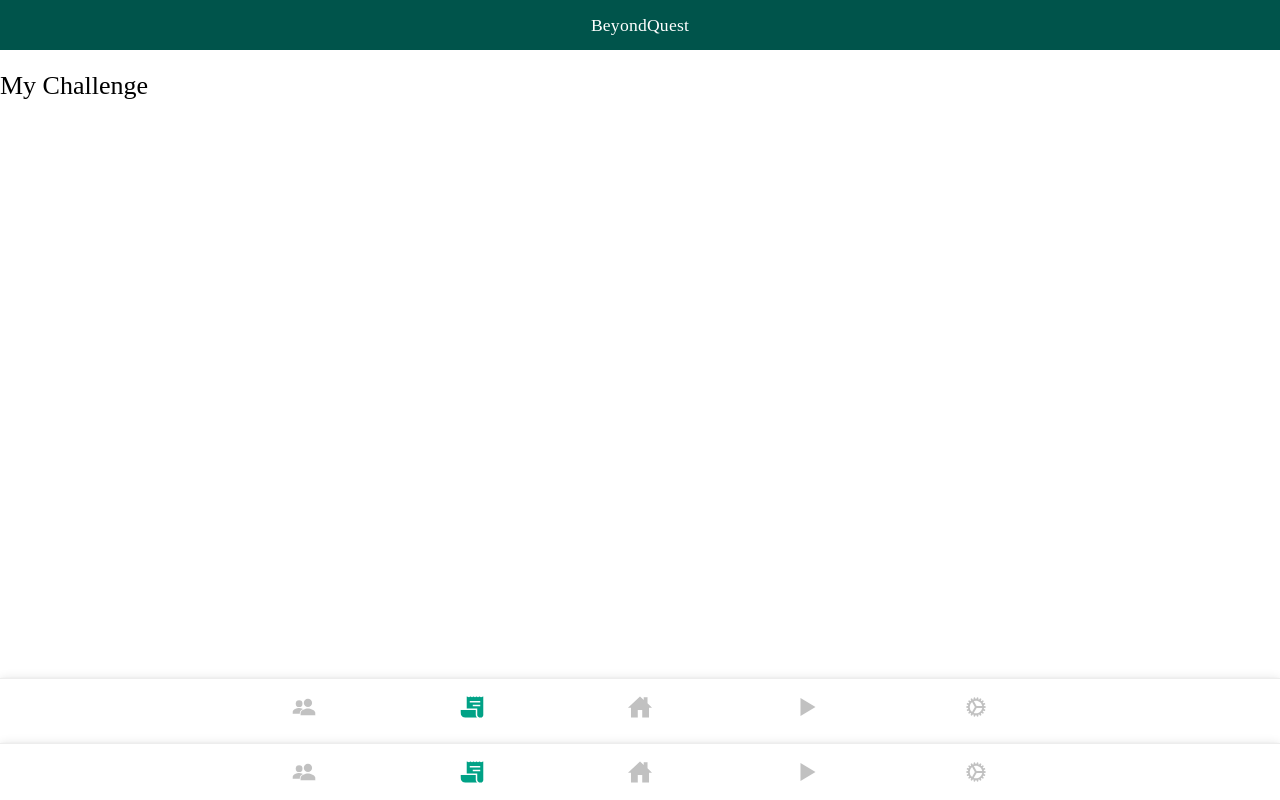
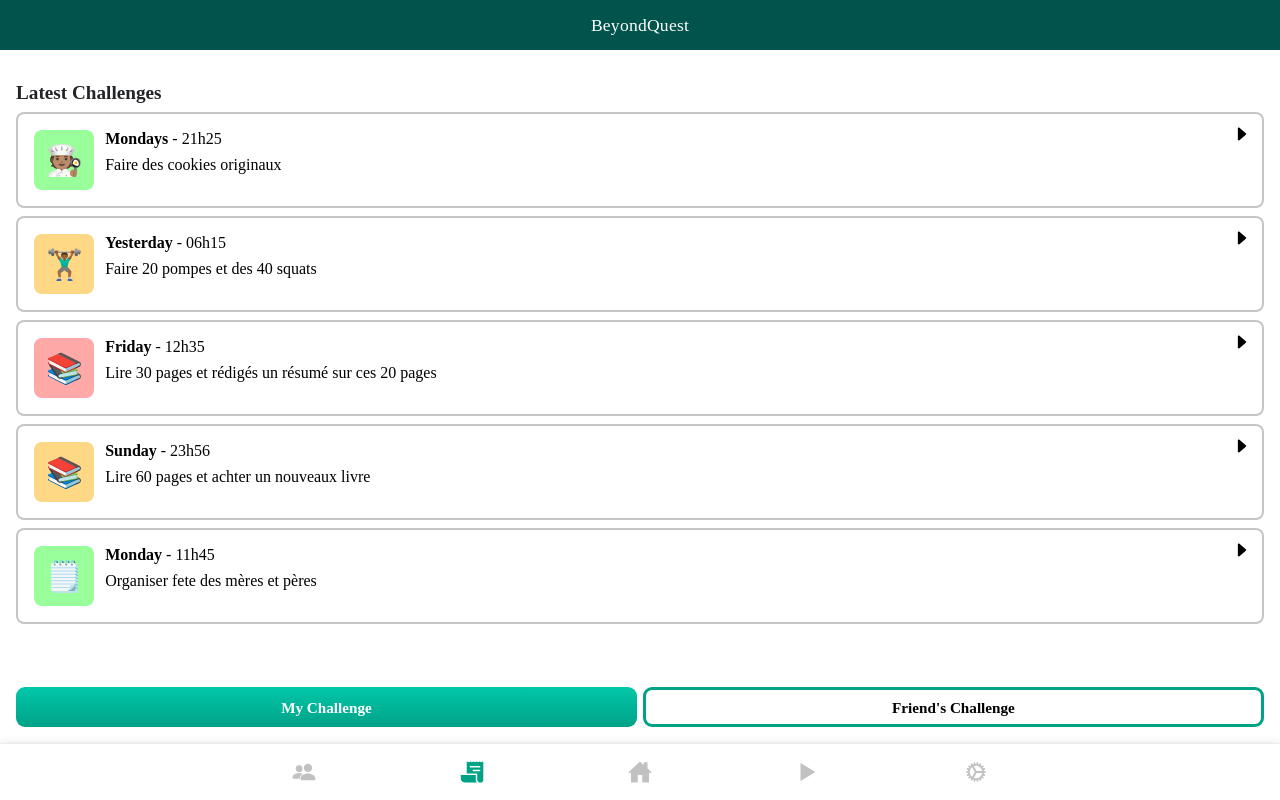
Before and after one commit to thomasperge/beyondquest, a React (Vite) app: page /challenge in a window 1280 px wide. Built offline with nearby package versions, Linux system fonts and the light colour scheme; a web font is replaced by a local one.

Commit message:
fix: fix challenge navbar + adding challenge component

```diff
--- a/src/components/challenge/friendschallenge/friendschallenge.css
+++ b/src/components/challenge/friendschallenge/friendschallenge.css
@@ -0,0 +1,8 @@
+.friends-challenge-container {
+  width: 100%;
+  background-color: var(--ion-color-50);
+  border-radius: 8px;
+  padding: 1.7rem 2rem;
+  text-align: center;
+  gap: 1rem;
+}
--- a/src/components/challenge/friendschallenge/friendschallenge.tsx
+++ b/src/components/challenge/friendschallenge/friendschallenge.tsx
@@ -1,4 +1,5 @@
-import './goalItems.css';
+import HeadingComponent from "../../heading/heading.js";
+import './friendschallenge.css'
 
 interface ContainerProps {
   title: string;
@@ -6,21 +7,32 @@ interface ContainerProps {
   svg: string;
 }
 
-const FriendsChallengeComponent: React.FC<ContainerProps> = ({ title, subtitle, svg }) => {
+const FriendsChallengeComponent: React.FC = () => {
   return (
-    <div className="goalitems-items flex">
-      {/* Logo */}
-      <div className="goalitems-items-logo">
-        <img src={svg} alt="" style={{width: "35px", height: "70%"}} />
-      </div>
-      {/* Text */}
-      <div className="goalitems-items-text column">
-        <div className="goalitems-items-title">
-          {title}
-        </div>
-        <div className="goalitems-items-subtitle">
-          {subtitle}
-        </div>
+    <div className='ion-padding-vertical'>
+      <HeadingComponent
+        text="Friends Challenges"
+        fontSize="1.2rem"
+        fontWeight="600"
+        color="var(--ion-color-dark)"
+        padding="0 0 .5rem 0"
+      />
+
+      <div className="friends-challenge-container flex column">
+        <HeadingComponent
+          text="Your friends haven't posted yet"
+          fontSize="1rem"
+          fontWeight="600"
+          color="var(--ion-color-800)"
+        />
+
+        <HeadingComponent
+          text="Wait for their post and discuss among yourselves"
+          fontSize=".75rem"
+          fontWeight="400"
+          padding="0 1.6rem"
+          color="var(--ion-color-800)"
+        />
       </div>
     </div>
   );
--- a/src/components/challenge/mychallenge/mychallenge.tsx
+++ b/src/components/challenge/mychallenge/mychallenge.tsx
@@ -1,9 +1,88 @@
-import { MyChallengeDto } from '../../../enum/challenge.js';
-import './goalItems.css';
+import { DifficultyDto } from '../../../enum/difficulty.js';
+import ChallengeItemsComponent from '../../challengeitems/challengeitems.js';
+import HeadingComponent from '../../heading/heading.js';
+import cookSvg from "./../../../assets/svg/cook.svg";
+import sportSvg from "./../../../assets/svg/sport.svg";
+import bookSvg from "./../../../assets/svg/book.svg";
+import notepadSvg from "./../../../assets/svg/notepad.svg";
+import './mychallenge.css'
 
-const MyChallengeComponent: React.FC<MyChallengeDto> = ({ ...props }) => {
+const MyChallengeComponent: React.FC = () => {
+  const challenges = [
+    {
+      id: 1,
+      days: "Mondays",
+      hours: "21h25",
+      categories: "Cuisine",
+      challenge: "Faire des cookies originaux",
+      difficulty: DifficultyDto.Easy,
+      iconsvgurl: cookSvg,
+    },
+    {
+      id: 2,
+      days: "Yesterday",
+      hours: "06h15",
+      categories: "Sport",
+      challenge: "Faire 20 pompes et des 40 squats",
+      difficulty: DifficultyDto.Medium,
+      iconsvgurl: sportSvg,
+    },
+    {
+      id: 3,
+      days: "Friday",
+      hours: "12h35",
+      categories: "Lecture",
+      challenge: "Lire 30 pages et rédigés un résumé sur ces 20 pages",
+      difficulty: DifficultyDto.Hard,
+      iconsvgurl: bookSvg,
+    },
+    {
+      id: 4,
+      days: "Sunday",
+      hours: "23h56",
+      categories: "Lecture",
+      challenge: "Lire 60 pages et achter un nouveaux livre",
+      difficulty: DifficultyDto.Medium,
+      iconsvgurl: bookSvg,
+    },
+    {
+      id: 5,
+      days: "Monday",
+      hours: "11h45",
+      categories: "Organisation",
+      challenge: "Organiser fete des mères et pères",
+      difficulty: DifficultyDto.Easy,
+      iconsvgurl: notepadSvg,
+    },
+  ];
+
   return (
-    <div className="goalitems-items flex">
+    <div className='ion-padding-vertical'>
+      {/* Latest Challenge */}
+      <HeadingComponent
+        text="Latest Challenges"
+        fontSize="1.2rem"
+        fontWeight="600"
+        color="var(--ion-color-dark)"
+        padding="0 0 .5rem 0"
+      />
+
+      {/* All Challenge */}
+      <div className="column ion-margin-bottom" style={{ gap: ".5rem" }}>
+        {challenges.map(
+          ({ id, days, hours, categories, challenge, difficulty, iconsvgurl }) => (
+            <ChallengeItemsComponent
+              key={id}
+              days={days}
+              hours={hours}
+              categorie={categories}
+              challenge={challenge}
+              difficulty={difficulty}
+              iconsvgurl={iconsvgurl}
+            />
+          )
+        )}
+      </div>
     </div>
   );
 };
--- a/src/pages/challenge/challenge.css
+++ b/src/pages/challenge/challenge.css
@@ -1,11 +1,22 @@
-.challengeContainer {
+.challenge-container {
+  height: 100%;
+}
+
+.challenge-component-container {
+  min-height: 100%;
+  height: max-content;
+}
+
+.challenge-button-container {
+  position: sticky;
   width: 100%;
   display: flex;
   justify-content: space-between;
+  z-index: 1000;
+  padding: .5rem 0 1rem 0;
+  gap: 6px;
+  bottom: 0;
   background-color: white;
-  z-index: 1000;
-  padding: .5rem 1rem 1rem 1rem;
-  gap: 6px;
 }
 
 .selected {
--- a/src/pages/challenge/challenge.tsx
+++ b/src/pages/challenge/challenge.tsx
@@ -1,9 +1,8 @@
-import { IonContent, IonFooter, IonPage } from '@ionic/react';
 import { useState } from 'react';
-import Navbar from '../../components/navbar/navbar.js';
-import ToolBarComponent from '../../components/toolbar/toolbar.js';
+import MyChallengeComponent from '../../components/challenge/mychallenge/mychallenge.js';
+import ButtonComponent from '../../components/button/button.js';
+import FriendsChallengeComponent from '../../components/challenge/friendschallenge/friendschallenge.js';
 import './challenge.css'
-import ButtonComponent from '../../components/button/button.js';
 
 const Challenge: React.FC = () => {
   const [displayedComponent, setDisplayedComponent] = useState<string | null>('myChallenge');
@@ -12,37 +11,18 @@ const Challenge: React.FC = () => {
     setDisplayedComponent(componentName);
   };
 
-  const MyChallengeComponent: React.FC = () => {
   return (
-      <div className="myChallengeContent">
-        <h1>My Challenge</h1>
-      </div>
-    );
-  };
-
-  const FriendsChallengeComponent: React.FC = () => {
-    return (
-      <div>
-        <h1>Friend's Challenge</h1>
-      </div>
-    );
-  };
-
-  return (
-    <IonPage>
-      <ToolBarComponent />
-
-      <IonContent>
+    <div className="challenge-container">
+      <div className='ion-padding-vertical challenge-component-container'>
         {displayedComponent === 'myChallenge' && <MyChallengeComponent />}
         {displayedComponent === 'friendsChallenge' && <FriendsChallengeComponent />}
-      </IonContent>
+      </div>
 
-      <IonFooter>
-        <div className='challengeContainer'>
+      <div className='challenge-button-container'>
         <ButtonComponent
           text='My Challenge'
           width='50%'
-            fontSize='1rem'
+          fontSize='.95rem'
           fontWeight='600'
           padding='.6rem .15rem'
           className={displayedComponent === 'myChallenge' ? 'selected' : 'not-selected'}
@@ -51,16 +31,14 @@ const Challenge: React.FC = () => {
         <ButtonComponent
           text="Friend's Challenge"
           width='50%'
-            fontSize='1rem'
+          fontSize='.95rem'
           fontWeight='600'
           padding='.6rem .15rem'
           className={displayedComponent === 'friendsChallenge' ? 'selected' : 'not-selected'}
           onClick={() => showComponent('friendsChallenge')}
         />
       </div>
-        <Navbar />
-      </IonFooter>
-    </IonPage>
+    </div>
   );
 };
 
--- a/src/pages/discover/discover.tsx
+++ b/src/pages/discover/discover.tsx
@@ -1,23 +1,9 @@
-import { IonContent, IonFooter, IonPage } from '@ionic/react';
-import Navbar from '../../components/navbar/navbar.js';
-import ToolBarComponent from '../../components/toolbar/toolbar.js';
-
 const Discover: React.FC = () => {
 
   return (
-    <IonPage>
-      <ToolBarComponent />
-
-      <IonContent fullscreen>
-        <div className="container">
-          Discover
-        </div>
-      </IonContent>
-
-      <IonFooter>
-        <Navbar />
-      </IonFooter>
-    </IonPage>
+    <div className="container flex" style={{ height: "100%", color: "black", fontWeight: '600' }}>
+      Discover
+    </div>
   );
 };
 
--- a/src/pages/friends/friends.tsx
+++ b/src/pages/friends/friends.tsx
@@ -1,23 +1,9 @@
-import { IonContent, IonFooter, IonPage } from '@ionic/react';
-import Navbar from '../../components/navbar/navbar.js';
-import ToolBarComponent from '../../components/toolbar/toolbar.js';
-
 const Friends: React.FC = () => {
 
   return (
-    <IonPage>
-      <ToolBarComponent />
-
-      <IonContent fullscreen>
-        <div className="container">
-          Friends
-        </div>
-      </IonContent>
-
-      <IonFooter>
-        <Navbar />
-      </IonFooter>
-    </IonPage>
+    <div className="container flex" style={{ height: "100%", color: "black", fontWeight: '600' }}>
+      Friends
+    </div>
   );
 };
 
--- a/src/pages/settings/settings.tsx
+++ b/src/pages/settings/settings.tsx
@@ -1,23 +1,9 @@
-import { IonContent, IonFooter, IonPage } from '@ionic/react';
-import Navbar from '../../components/navbar/navbar.js';
-import ToolBarComponent from '../../components/toolbar/toolbar.js';
-
 const Settings: React.FC = () => {
 
   return (
-    <IonPage>
-      <ToolBarComponent />
-
-      <IonContent fullscreen>
-        <div className="container">
-          Settings
-        </div>
-      </IonContent>
-
-      <IonFooter>
-        <Navbar />
-      </IonFooter>
-    </IonPage>
+    <div className="container flex" style={{ height: "100%", color: "black", fontWeight: '600' }}>
+      Settings
+    </div>
   );
 };
 
```
Also changed, not shown: src/App.tsx (+4 -4 lines), src/components/layout/layoutWithNav.tsx (indentation only). Lines whose indentation alone changed are shown as unchanged.
